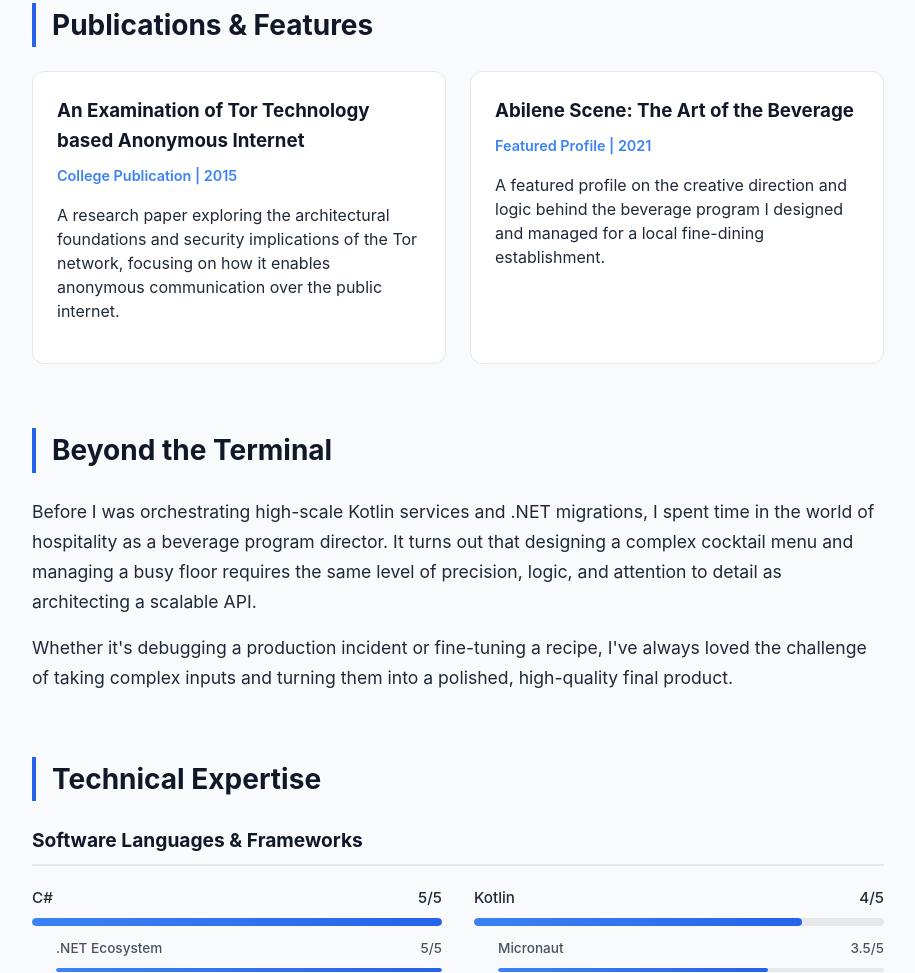
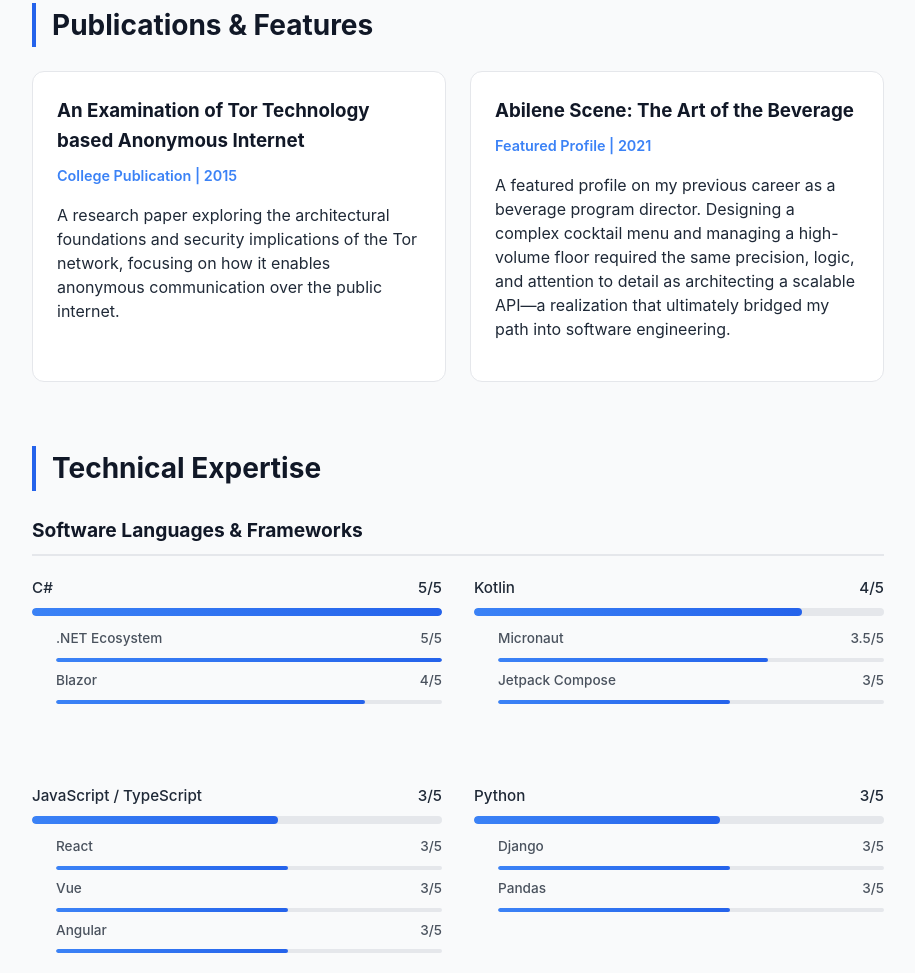
Before and after one commit to coltonchrane/coltonchrane.github.io, a plain HTML site: page index.html in a window 1280 px wide. Shown: the part 2280-3253 px from the top of the page, without its empty margins (182-1097 px from the left). Drawn offline with Linux system fonts and the light colour scheme.

Commit message:
Consolidate previous career narrative into Abilene Scene publication block

```diff
--- a/index.html
+++ b/index.html
@@ -148,20 +148,10 @@
                     <h3>Abilene Scene: The Art of the Beverage</h3>
                     <p class="pub-meta">Featured Profile | 2021</p>
                     <p class="description">
-                        A featured profile on the creative direction and logic behind the beverage program I designed and managed for a local fine-dining establishment.
+                        A featured profile on my previous career as a beverage program director. Designing a complex cocktail menu and managing a high-volume floor required the same precision, logic, and attention to detail as architecting a scalable API—a realization that ultimately bridged my path into software engineering.
                     </p>
                 </div>
             </div>
-        </section>
-
-        <section id="personal">
-            <h2>Beyond the Terminal</h2>
-            <p>
-                Before I was orchestrating high-scale Kotlin services and .NET migrations, I spent time in the world of hospitality as a beverage program director. It turns out that designing a complex cocktail menu and managing a busy floor requires the same level of precision, logic, and attention to detail as architecting a scalable API.
-            </p>
-            <p style="margin-top: 1rem;">
-                Whether it's debugging a production incident or fine-tuning a recipe, I've always loved the challenge of taking complex inputs and turning them into a polished, high-quality final product.
-            </p>
         </section>
 
         <section id="skills">
```
